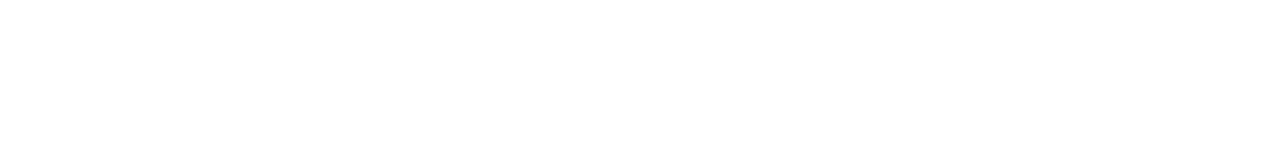
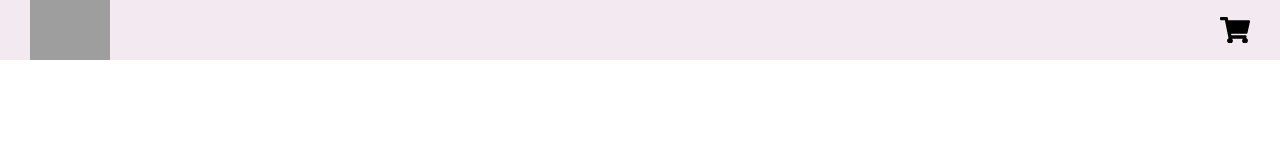
Before and after one commit to Florian-2/FlorianSicilia_5_20022021, a plain HTML site: page Front-end/index.html in a window 1280 px wide. Drawn offline with Linux system fonts and the light colour scheme; grey boxes are pictures that could not be loaded.

Commit message:
Ajouts des dossiers style

```diff
--- a/Front-end/index.html
+++ b/Front-end/index.html
@@ -1,12 +1,33 @@
 <!DOCTYPE html>
 <html lang="fr">
 <head>
-  <meta charset="UTF-8">
-  <meta http-equiv="X-UA-Compatible" content="IE=edge">
-  <meta name="viewport" content="width=device-width, initial-scale=1.0">
-  <title></title>
+	<meta charset="UTF-8" />
+	<meta http-equiv="X-UA-Compatible" content="IE=edge" />
+	<meta name="viewport" content="width=device-width, initial-scale=1.0" />
+
+	<link rel="stylesheet" href="scss/css/reset.css" />
+	<link rel="stylesheet" href="scss/css/menu.css" />
+
+	<title>Accueil - Orinoco</title>
 </head>
 <body>
 
+	<header>
+
+		<div class="container-menu">
+			<img src="https://user.oc-static.com/upload/2019/09/04/15675819263013_image1.png" alt="Logo Orinico" />
+
+			<svg aria-hidden="true" focusable="false" data-prefix="fas" data-icon="shopping-cart"
+				class="svg-inline--fa fa-shopping-cart fa-w-18" role="img" xmlns="http://www.w3.org/2000/svg"
+				viewBox="0 0 576 512">
+				<path fill="currentColor"
+					d="M528.12 301.319l47.273-208C578.806 78.301 567.391 64 551.99 64H159.208l-9.166-44.81C147.758 8.021 137.93 0 126.529 0H24C10.745 0 0 10.745 0 24v16c0 13.255 10.745 24 24
+				24h69.883l70.248 343.435C147.325 417.1 136 435.222 136 456c0 30.928 25.072 56 56 56s56-25.072 56-56c0-15.674-6.447-29.835-16.824-40h209.647C430.447 426.165 424 440.326 424 456c0 30.928 25.072 56 56 56s56-25.072 56-56c0-22.172-12.888-41.332-31.579-50.405l5.517-24.276c3.413-15.018-8.002-29.319-23.403-29.319H218.117l-6.545-32h293.145c11.206 0 20.92-7.754 23.403-18.681z">
+				</path>
+			</svg>
+		</div>
+
+	</header>
+
 </body>
 </html>
--- /dev/null
+++ b/Front-end/scss/menu.scss
@@ -0,0 +1,25 @@
+header
+{
+    width: 100%;
+
+    .container-menu
+    {
+        width: 100%;
+        padding: 0 30px;
+        display: flex;
+        justify-content: space-between;
+        align-items: center;
+        background-color: #f3e9f1;
+
+        img
+        {
+            height: 60px;
+        }
+
+        svg
+        {
+            min-width: 30px;
+            width: 30px;
+        }
+    }
+}
--- /dev/null
+++ b/Front-end/scss/reset.scss
@@ -0,0 +1,6 @@
+*, ::before, ::after
+{
+    margin: 0;
+    padding: 0;
+    box-sizing: border-box;
+}
```
Also changed, not shown: Front-end/scss/css/menu.css (added), Front-end/scss/css/reset.css (added), Front-end/svg/panier.svg (added), 3 other files.
